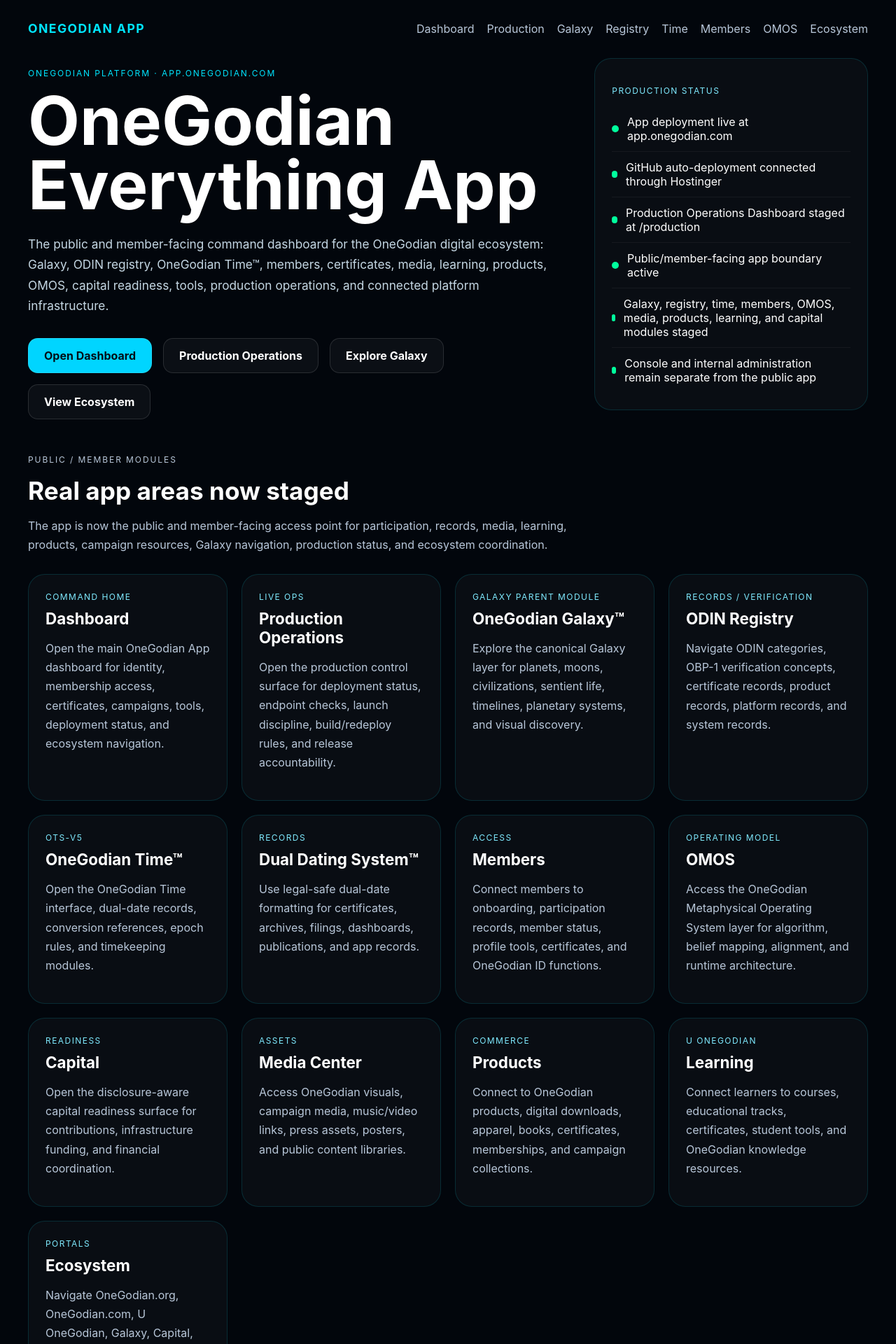
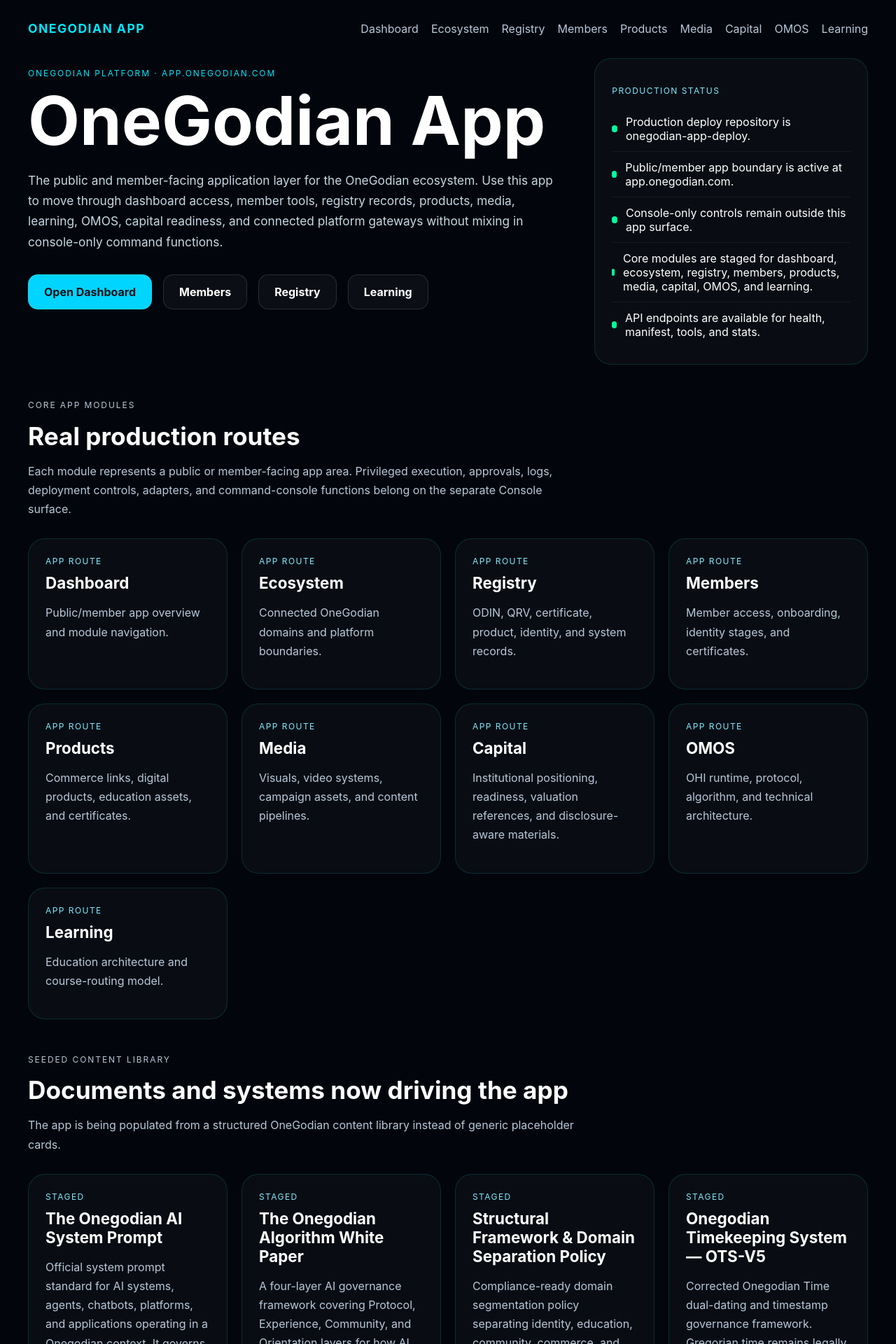
Before and after one commit to ohi-stack/onegodian-app-deploy, a Next.js app: page / in a window 1280 px wide. Shown: the part 20-1940 px from the top of the page at 70% size. Built offline with nearby package versions, Linux system fonts and the light colour scheme.

Commit message:
Replace homepage placeholders with real app content library

```diff
--- a/src/app/page.tsx
+++ b/src/app/page.tsx
@@ -1,125 +1,22 @@
-const primaryModules = [
-  {
-    name: 'Dashboard',
-    href: '/dashboard',
-    eyebrow: 'Command Home',
-    description:
-      'Open the main OneGodian App dashboard for identity, membership access, certificates, campaigns, tools, deployment status, and ecosystem navigation.',
-  },
-  {
-    name: 'Production Operations',
-    href: '/production',
-    eyebrow: 'Live Ops',
-    description:
-      'Open the production control surface for deployment status, endpoint checks, launch discipline, build/redeploy rules, and release accountability.',
-  },
-  {
-    name: 'OneGodian Galaxy™',
-    href: '/galaxy',
-    eyebrow: 'Galaxy Parent Module',
-    description:
-      'Explore the canonical Galaxy layer for planets, moons, civilizations, sentient life, timelines, planetary systems, and visual discovery.',
-  },
-  {
-    name: 'ODIN Registry',
-    href: '/registry',
-    eyebrow: 'Records / Verification',
-    description:
-      'Navigate ODIN categories, OBP-1 verification concepts, certificate records, product records, platform records, and system records.',
-  },
-  {
-    name: 'OneGodian Time™',
-    href: '/time',
-    eyebrow: 'OTS-V5',
-    description:
-      'Open the OneGodian Time interface, dual-date records, conversion references, epoch rules, and timekeeping modules.',
-  },
-  {
-    name: 'Dual Dating System™',
-    href: '/time/dual-dating',
-    eyebrow: 'Records',
-    description:
-      'Use legal-safe dual-date formatting for certificates, archives, filings, dashboards, publications, and app records.',
-  },
-  {
-    name: 'Members',
-    href: '/members',
-    eyebrow: 'Access',
-    description:
-      'Connect members to onboarding, participation records, member status, profile tools, certificates, and OneGodian ID functions.',
-  },
-  {
-    name: 'OMOS',
-    href: '/omos',
-    eyebrow: 'Operating Model',
-    description:
-      'Access the OneGodian Metaphysical Operating System layer for algorithm, belief mapping, alignment, and runtime architecture.',
-  },
-  {
-    name: 'Capital',
-    href: '/capital',
-    eyebrow: 'Readiness',
-    description:
-      'Open the disclosure-aware capital readiness surface for contributions, infrastructure funding, and financial coordination.',
-  },
-  {
-    name: 'Media Center',
-    href: '/media',
-    eyebrow: 'Assets',
-    description:
-      'Access OneGodian visuals, campaign media, music/video links, press assets, posters, and public content libraries.',
-  },
-  {
-    name: 'Products',
-    href: '/products',
-    eyebrow: 'Commerce',
-    description:
-      'Connect to OneGodian products, digital downloads, apparel, books, certificates, memberships, and campaign collections.',
-  },
-  {
-    name: 'Learning',
-    href: '/learning',
-    eyebrow: 'U OneGodian',
-    description:
-      'Connect learners to courses, educational tracks, certificates, student tools, and OneGodian knowledge resources.',
-  },
-  {
-    name: 'Ecosystem',
-    href: '/ecosystem',
-    eyebrow: 'Portals',
-    description:
-      'Navigate OneGodian.org, OneGodian.com, U OneGodian, Galaxy, Capital, OMOS, QRV, and the separate Console.',
-  },
+import { appModules, onegodianContentLibrary } from '@/data/onegodianContent';
+
+const statusItems = [
+  'Production deploy repository is onegodian-app-deploy.',
+  'Public/member app boundary is active at app.onegodian.com.',
+  'Console-only controls remain outside this app surface.',
+  'Core modules are staged for dashboard, ecosystem, registry, members, products, media, capital, OMOS, and learning.',
+  'API endpoints are available for health, manifest, tools, and stats.'
 ];
 
-const statusItems = [
-  'App deployment live at app.onegodian.com',
-  'GitHub auto-deployment connected through Hostinger',
-  'Production Operations Dashboard staged at /production',
-  'Public/member-facing app boundary active',
-  'Galaxy, registry, time, members, OMOS, media, products, learning, and capital modules staged',
-  'Console and internal administration remain separate from the public app',
-];
-
-const ecosystemPortals = [
-  { name: 'OneGodian.org', role: 'Public interpretation, writings, remembrance, articles, education, and institutional explanation.', href: 'https://onegodian.org' },
-  { name: 'OneGodian.com', role: 'Commerce engine for products, memberships, books, certificates, apparel, and digital downloads.', href: 'https://onegodian.com' },
-  { name: 'U OneGodian', role: 'Education, LMS, learning paths, student tools, certificates, and onboarding pathways.', href: 'https://u.onegodian.org' },
-  { name: 'Galaxy OneGodian', role: 'Cosmos, planets, moons, civilizations, timelines, lore, and interactive discovery.', href: 'https://galaxy.onegodian.com' },
-  { name: 'Capital OneGodian', role: 'Disclosure center, contribution materials, capital readiness, and financial coordination.', href: 'https://capital.onegodian.com' },
-  { name: 'OMOS OneGodian', role: 'OneGodian Algorithm, operating model, AI interaction framework, and system architecture.', href: 'https://omos.onegodian.com' },
-  { name: 'QuantumOHI.com', role: 'Enterprise-facing systems, OHI framework presentation, infrastructure architecture, and technical strategy.', href: 'https://quantumohi.com' },
-  { name: 'QRV.Network', role: 'Verification, credentials, certificates, trust-layer infrastructure, and registry tooling.', href: 'https://qrv.network' },
-];
-
-const nextPriorities = [
-  'Keep app.onegodian.com synced with the deploy repository after every content update.',
-  'Use /production as the live operations checklist after each Codex merge.',
-  'Fill each module route with structured content, status data, and clear calls to action.',
-  'Connect certificates to QRV verification and certificate record pages.',
-  'Connect products to OneGodian.com commerce categories and campaign collections.',
-  'Connect learning modules to U OneGodian courses and education pathways.',
-  'Keep admin, logs, plugins, deployments, and control-plane functions on the separate Console.',
+const portals = [
+  { name: 'OneGodian.org', href: 'https://onegodian.org', role: 'Public interpretation, writings, remembrance, education, and institutional explanation.' },
+  { name: 'OneGodian.com', href: 'https://onegodian.com', role: 'Commerce engine for products, memberships, books, certificates, apparel, and downloads.' },
+  { name: 'U OneGodian', href: 'https://u.onegodian.org', role: 'Courses, certifications, learning dashboards, onboarding, and education pathways.' },
+  { name: 'Galaxy OneGodian', href: 'https://galaxy.onegodian.com', role: 'Planets, moons, civilizations, timelines, lore, and visual discovery.' },
+  { name: 'Capital OneGodian', href: 'https://capital.onegodian.com', role: 'Disclosure-aware capital readiness, contribution materials, and funding coordination.' },
+  { name: 'OMOS OneGodian', href: 'https://omos.onegodian.com', role: 'Algorithm, operating model, AI interaction framework, and system architecture.' },
+  { name: 'QuantumOHI.com', href: 'https://quantumohi.com', role: 'Enterprise-facing systems, infrastructure architecture, and OHI technical strategy.' },
+  { name: 'QRV.Network', href: 'https://qrv.network', role: 'Verification, credentials, certificates, registry records, and trust-layer infrastructure.' }
 ];
 
 export default function HomePage() {
@@ -129,31 +26,22 @@ export default function HomePage() {
         <nav className="top-nav" aria-label="Primary navigation">
           <a href="/" className="brand-mark">OneGodian App</a>
           <div className="nav-links">
-            <a href="/dashboard">Dashboard</a>
-            <a href="/production">Production</a>
-            <a href="/galaxy">Galaxy</a>
-            <a href="/registry">Registry</a>
-            <a href="/time">Time</a>
-            <a href="/members">Members</a>
-            <a href="/omos">OMOS</a>
-            <a href="/ecosystem">Ecosystem</a>
+            {appModules.map((module) => <a href={module.href} key={module.href}>{module.title}</a>)}
           </div>
         </nav>
 
         <div className="hero-grid">
           <div>
             <p className="kicker">ONEGODIAN PLATFORM · APP.ONEGODIAN.COM</p>
-            <h1>OneGodian Everything App</h1>
+            <h1>OneGodian App</h1>
             <p className="hero-copy">
-              The public and member-facing command dashboard for the OneGodian digital ecosystem: Galaxy,
-              ODIN registry, OneGodian Time™, members, certificates, media, learning, products, OMOS,
-              capital readiness, tools, production operations, and connected platform infrastructure.
+              The public and member-facing application layer for the OneGodian ecosystem. Use this app to move through dashboard access, member tools, registry records, products, media, learning, OMOS, capital readiness, and connected platform gateways without mixing in console-only command functions.
             </p>
             <div className="hero-actions">
               <a className="button primary" href="/dashboard">Open Dashboard</a>
-              <a className="button secondary" href="/production">Production Operations</a>
-              <a className="button secondary" href="/galaxy">Explore Galaxy</a>
-              <a className="button secondary" href="/ecosystem">View Ecosystem</a>
+              <a className="button secondary" href="/members">Members</a>
+              <a className="button secondary" href="/registry">Registry</a>
+              <a className="button secondary" href="/learning">Learning</a>
             </div>
           </div>
 
@@ -171,20 +59,33 @@ export default function HomePage() {
 
       <section className="section-block">
         <div className="section-heading">
-          <p className="kicker">Public / Member Modules</p>
-          <h2>Real app areas now staged</h2>
-          <p>
-            The app is now the public and member-facing access point for participation, records, media,
-            learning, products, campaign resources, Galaxy navigation, production status, and ecosystem coordination.
-          </p>
+          <p className="kicker">Core App Modules</p>
+          <h2>Real production routes</h2>
+          <p>Each module represents a public or member-facing app area. Privileged execution, approvals, logs, deployment controls, adapters, and command-console functions belong on the separate Console surface.</p>
         </div>
+        <div className="module-grid">
+          {appModules.map((module) => (
+            <a key={module.href} href={module.href} className="module-card">
+              <span>App Route</span>
+              <h3>{module.title}</h3>
+              <p>{module.description}</p>
+            </a>
+          ))}
+        </div>
+      </section>
 
+      <section className="section-block">
+        <div className="section-heading">
+          <p className="kicker">Seeded Content Library</p>
+          <h2>Documents and systems now driving the app</h2>
+          <p>The app is being populated from a structured OneGodian content library instead of generic placeholder cards.</p>
+        </div>
         <div className="module-grid">
-          {primaryModules.map((module) => (
-            <a key={module.href} href={module.href} className="module-card">
-              <span>{module.eyebrow}</span>
-              <h3>{module.name}</h3>
-              <p>{module.description}</p>
+          {onegodianContentLibrary.map((item) => (
+            <a className="module-card" href={item.route} key={item.slug}>
+              <span>{item.status}</span>
+              <h3>{item.title}</h3>
+              <p>{item.summary}</p>
             </a>
           ))}
         </div>
@@ -194,15 +95,10 @@ export default function HomePage() {
         <div className="section-heading">
           <p className="kicker">Ecosystem Directory</p>
           <h2>Connected OneGodian properties</h2>
-          <p>
-            The app serves as a clean gateway into the current ecosystem foundation while keeping commerce,
-            public interpretation, education, capital, OMOS, Galaxy, verification, and internal console
-            operations on their proper domains.
-          </p>
+          <p>The app is the experience gateway. Commerce, education, capital, OMOS, Galaxy, verification, and internal console responsibilities remain separated by domain.</p>
         </div>
-
         <div className="workflow-panel">
-          {ecosystemPortals.map((portal) => (
+          {portals.map((portal) => (
             <a className="workflow-row" href={portal.href} key={portal.name}>
               <strong>{portal.name}</strong>
               <span>{portal.role}</span>
@@ -210,26 +106,6 @@ export default function HomePage() {
           ))}
         </div>
       </section>
-
-      <section className="section-block split-section">
-        <div className="section-heading">
-          <p className="kicker">Production Priorities</p>
-          <h2>Next content and integration work</h2>
-          <p>
-            The homepage now reflects the real OneGodian App purpose. The next production pass should keep
-            route content, deployment automation, and module data synchronized across the live deploy repository.
-          </p>
-        </div>
-
-        <div className="workflow-panel">
-          {nextPriorities.map((priority, index) => (
-            <div className="workflow-row" key={priority}>
-              <strong>{String(index + 1).padStart(2, '0')}</strong>
-              <span>{priority}</span>
-            </div>
-          ))}
-        </div>
-      </section>
     </main>
   );
 }
```
